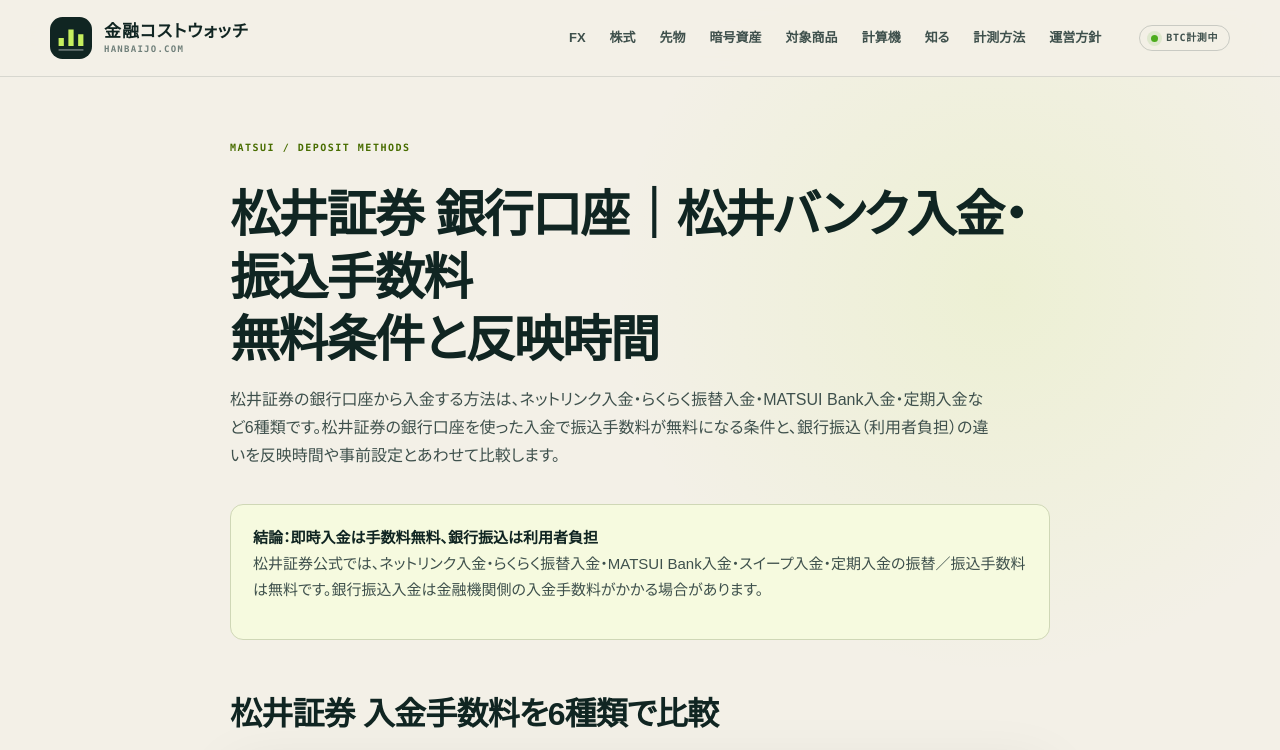
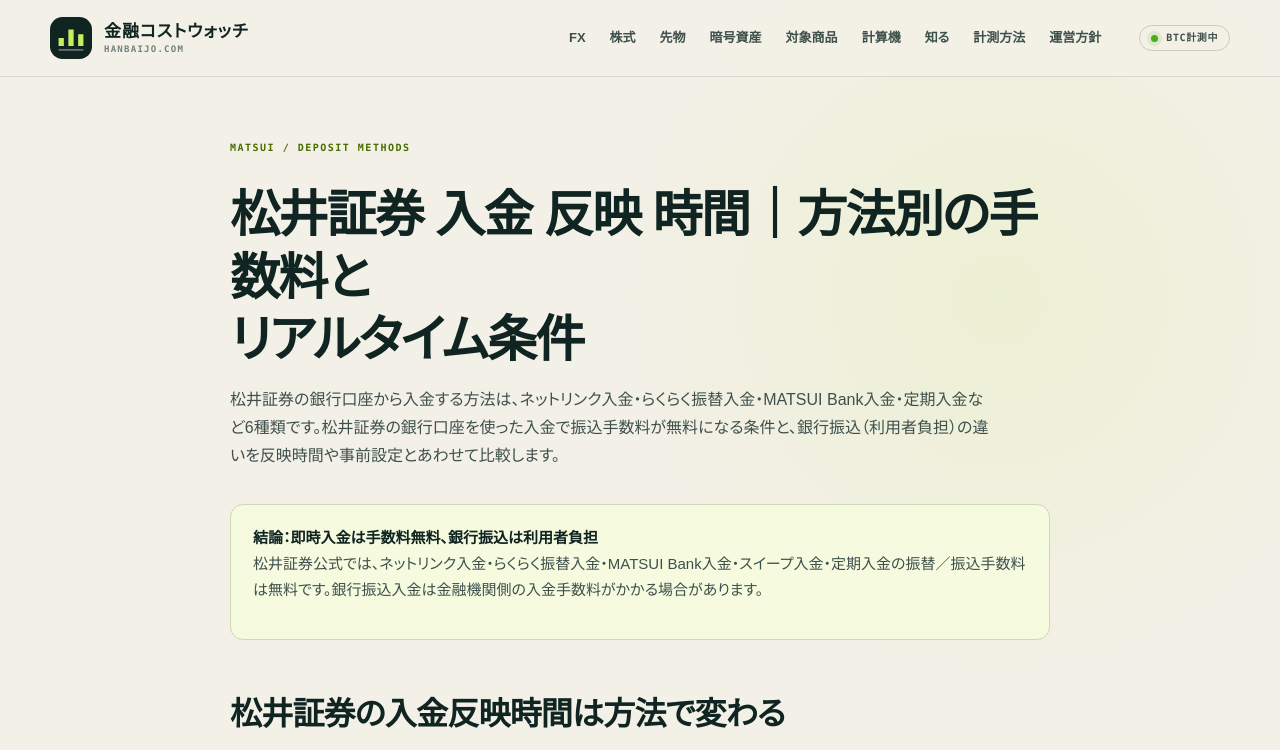
Before and after one commit to mrok18/hanbaijo, a Next.js app: page /articles/matsui-deposit-methods-comparison in a window 1280 px wide. Shown: the top 750 px of the page. Built offline with nearby package versions, Linux system fonts and the light colour scheme.

Commit message:
seo: align Matsui deposit reflection intent

```diff
--- a/app/articles/matsui-deposit-methods-comparison/page.tsx
+++ b/app/articles/matsui-deposit-methods-comparison/page.tsx
@@ -4,8 +4,8 @@ import { AFFILIATE_OFFERS } from '@/lib/affiliates';
 
 export const metadata = {
   alternates: { canonical: '/articles/matsui-deposit-methods-comparison' },
-  title: '松井証券 銀行口座｜松井バンク入金・振込手数料と反映時間',
-  description: '松井証券の銀行口座から入金する方法を、松井バンク（MATSUI Bank）・ネットリンク入金・銀行振込で比較。振込手数料が無料になる条件と反映時間、注意点を解説します。',
+  title: '松井証券 入金 反映 時間｜方法別の手数料とリアルタイム条件',
+  description: '松井証券の入金反映時間を、MATSUI Bank・ネットリンク入金・らくらく振替入金・銀行振込で比較。手数料が無料になる条件と、反映されないときの確認手順を解説します。',
 };
 
 const FAQS = [
@@ -37,9 +37,12 @@ export default function Page() {
   return <article>
     <script type="application/ld+json" dangerouslySetInnerHTML={{ __html: JSON.stringify(faqJsonLd).replace(/</g, '\\u003c') }} />
     <p className="page-kicker">MATSUI / DEPOSIT METHODS</p>
-    <h1>松井証券 銀行口座｜松井バンク入金・振込手数料<br />無料条件と反映時間</h1>
+    <h1>松井証券 入金 反映 時間｜方法別の手数料と<br />リアルタイム条件</h1>
     <p className="lede">松井証券の銀行口座から入金する方法は、ネットリンク入金・らくらく振替入金・MATSUI Bank入金・定期入金など6種類です。松井証券の銀行口座を使った入金で振込手数料が無料になる条件と、銀行振込（利用者負担）の違いを反映時間や事前設定とあわせて比較します。</p>
     <div className="callout"><strong>結論：即時入金は手数料無料、銀行振込は利用者負担</strong><p>松井証券公式では、ネットリンク入金・らくらく振替入金・MATSUI Bank入金・スイープ入金・定期入金の振替／振込手数料は無料です。銀行振込入金は金融機関側の入金手数料がかかる場合があります。</p></div>
+
+    <h2>松井証券の入金反映時間は方法で変わる</h2>
+    <p>松井証券の入金反映時間は、リアルタイムで反映される方法と、数営業日かかる方法に分かれます。取引直前ならネットリンク入金・らくらく振替入金・MATSUI Bank入金、積立用なら定期入金、対象サービスを使わない場合は銀行振込を選びます。</p>
 
     <h2>松井証券 入金手数料を6種類で比較</h2>
     <div className="data-panel"><div className="table-scroll"><table className="rates comparison-table"><thead><tr><th>方法</th><th>反映</th><th>手数料</th><th>事前準備</th></tr></thead><tbody>
```
